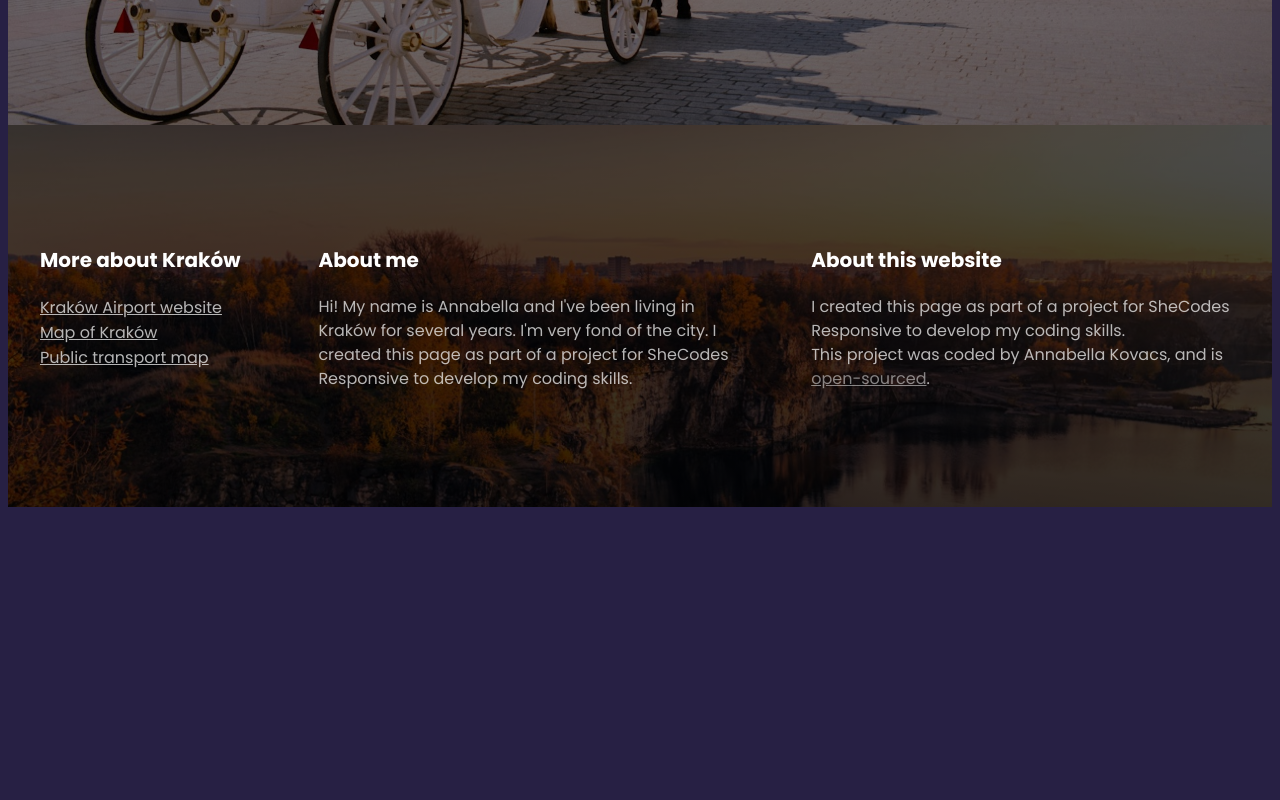
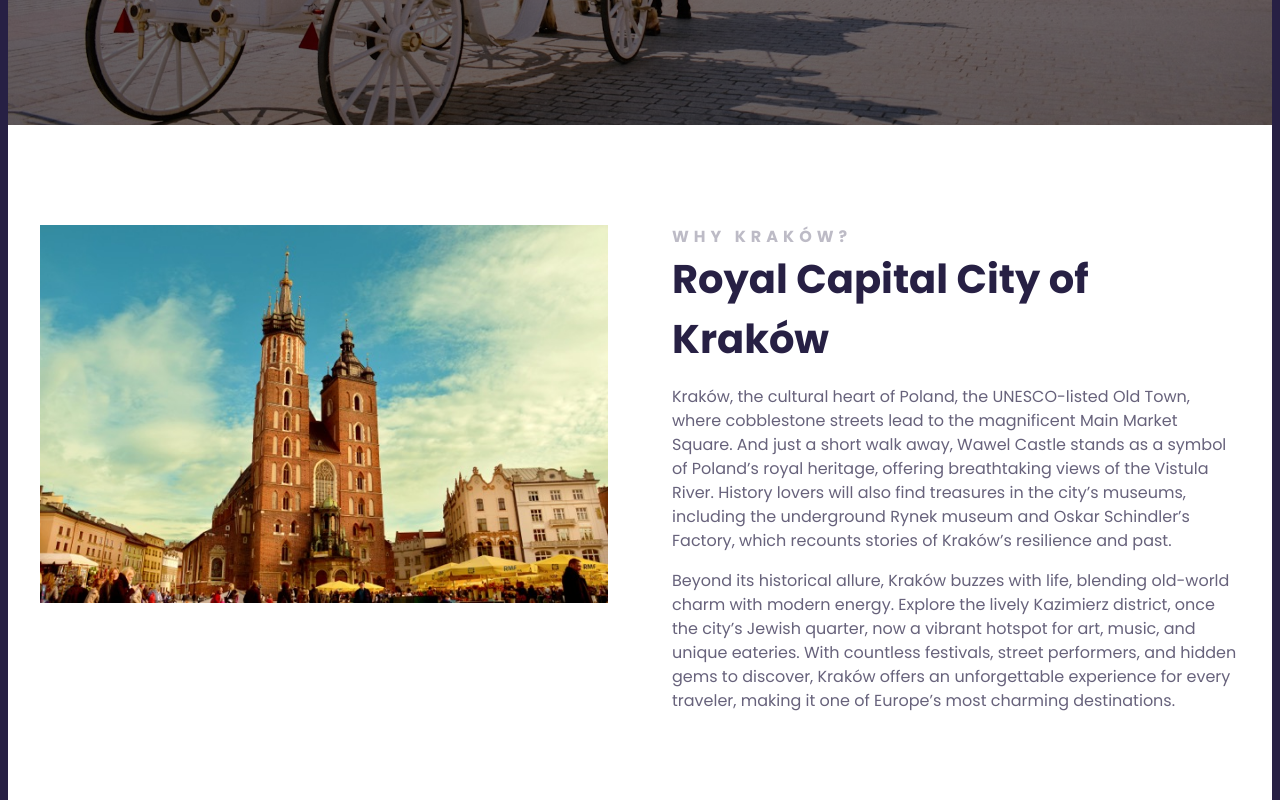
Before and after one commit to annabella-gt/travel-project, a plain HTML site: page index.html in a window 1280 px wide. Shown: the part 620-1420 px from the top of the page. Before the commit the page ends 1135 px from the top, so only its background shows below. Drawn offline with Linux system fonts and the light colour scheme.

Commit message:
Added the first section of the main part

```diff
--- a/index.html
+++ b/index.html
@@ -20,8 +20,42 @@
         <h2>The most charming city of Poland</h2>
         <a href="#more">Learn more</a>
       </header>
+      <main>
+        <section class="grid grid-2-column">
+          <div>
+            <img
+              src="images/mainsquare.jpeg"
+              alt="Kraków Main Square"
+              class="img-responsive"
+            />
+          </div>
+          <div>
+            <h2>Why Kraków?</h2>
+            <h3>Royal Capital City of Kraków</h3>
+            <p>
+              Kraków, the cultural heart of Poland, the UNESCO-listed Old Town,
+              where cobblestone streets lead to the magnificent Main Market
+              Square. And just a short walk away, Wawel Castle stands as a
+              symbol of Poland’s royal heritage, offering breathtaking views of
+              the Vistula River. History lovers will also find treasures in the
+              city’s museums, including the underground Rynek museum and Oskar
+              Schindler’s Factory, which recounts stories of Kraków’s resilience
+              and past.
+            </p>
+            <p>
+              Beyond its historical allure, Kraków buzzes with life, blending
+              old-world charm with modern energy. Explore the lively Kazimierz
+              district, once the city’s Jewish quarter, now a vibrant hotspot
+              for art, music, and unique eateries. With countless festivals,
+              street performers, and hidden gems to discover, Kraków offers an
+              unforgettable experience for every traveler, making it one of
+              Europe’s most charming destinations.
+            </p>
+          </div>
+        </section>
+      </main>
       <footer>
-        <section class="columns">
+        <section class="grid grid-3-column-with-first-narrow">
           <div class="column">
             <h3 class="category">More about Kraków</h3>
             <ul>
--- a/src/style.css
+++ b/src/style.css
@@ -49,13 +49,41 @@ header a {
   margin-top: 32px;
 }
 
+main {
+  background: white;
+}
+main h2 {
+  font-weight: 700;
+  font-size: 16px;
+  line-height: 1.5;
+  letter-spacing: 5px;
+  color: #272044;
+  opacity: 0.3;
+  text-transform: uppercase;
+  margin: 0;
+}
+
+main h3 {
+  font-weight: 700;
+  font-size: 40px;
+  line-height: 1.5;
+  color: #272044;
+  margin: 0;
+}
+main p {
+  font-weight: 400;
+  font-size: 16px;
+  line-height: 1.5;
+  color: #272044;
+  opacity: 0.7;
+}
+
 footer {
   color: white;
   background-image: linear-gradient(rgba(0, 0, 0, 0.7), rgba(0, 0, 0, 0.8)),
     url(../images/footer.jpeg);
   background-repeat: no-repeat;
   background-size: cover;
-  padding: 100px 0;
 }
 
 footer h3 {
@@ -86,16 +114,25 @@ footer a {
 section {
   max-width: 1200px;
   margin: 0 auto;
+  padding: 100px 0;
 }
 
 .container {
   max-width: 1400px;
   margin: 0 auto;
 }
-.columns {
+.grid {
   display: grid;
+  grid-gap: 64px;
+}
+.grid-2-column {
+  grid-template-columns: 1fr 1fr;
+}
+.grid-3-column-with-first-narrow {
   grid-template-columns: 1fr 2fr 2fr;
-  grid-gap: 64px;
+}
+.img-responsive {
+  max-width: 100%;
 }
 
 @media (max-width: 960px) {
@@ -111,4 +148,11 @@ section {
   header h3 {
     font-size: 12px;
   }
+  .grid {
+    grid-template-columns: 1fr;
+    grid-gap: 32px;
+  }
+  section {
+    padding: 30px;
+  }
 }
```
Also changed, not shown: images/church.jpeg (added), images/mainsquare.jpeg (added), images/smallrynek.jpeg (added), 1 other file.
